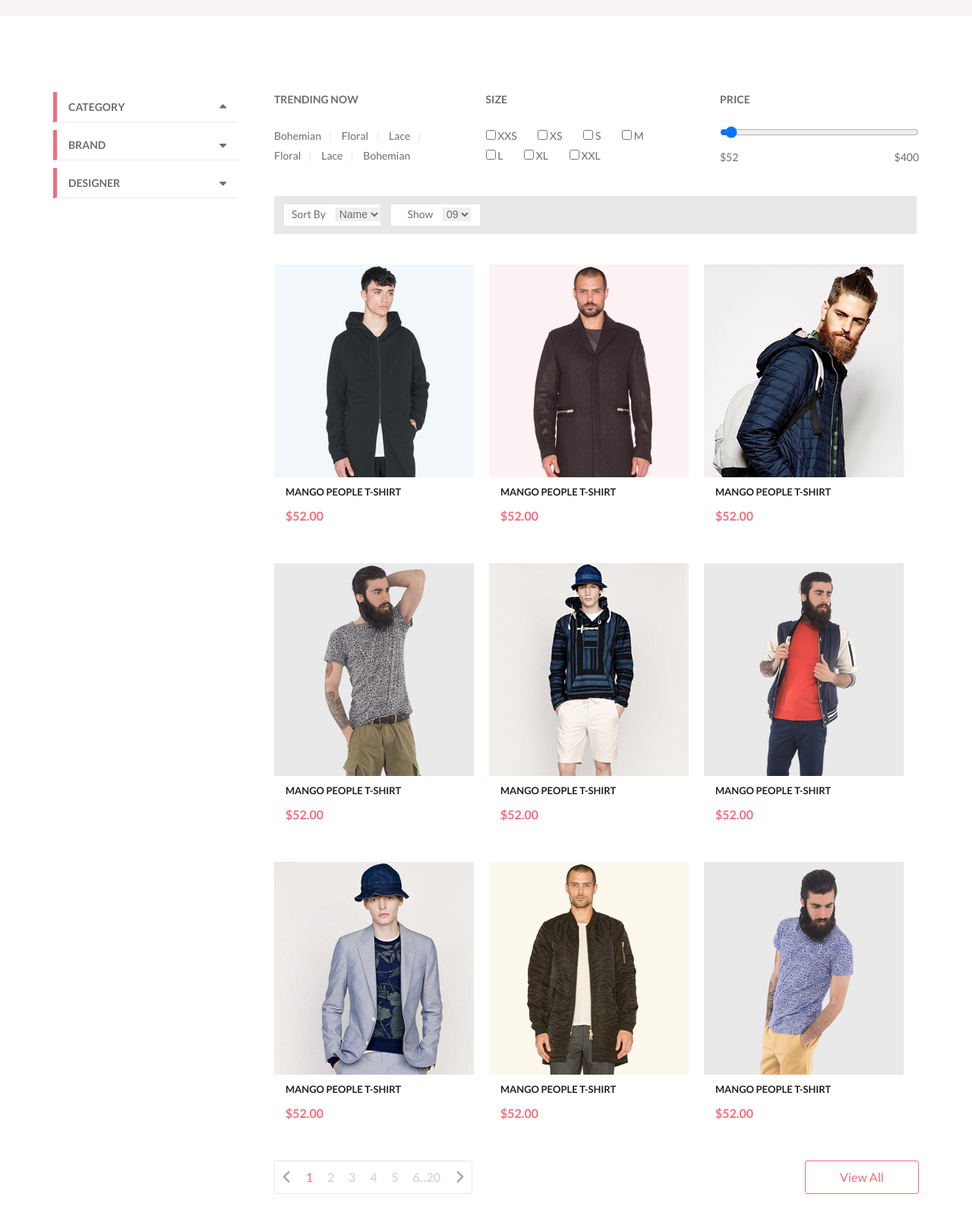
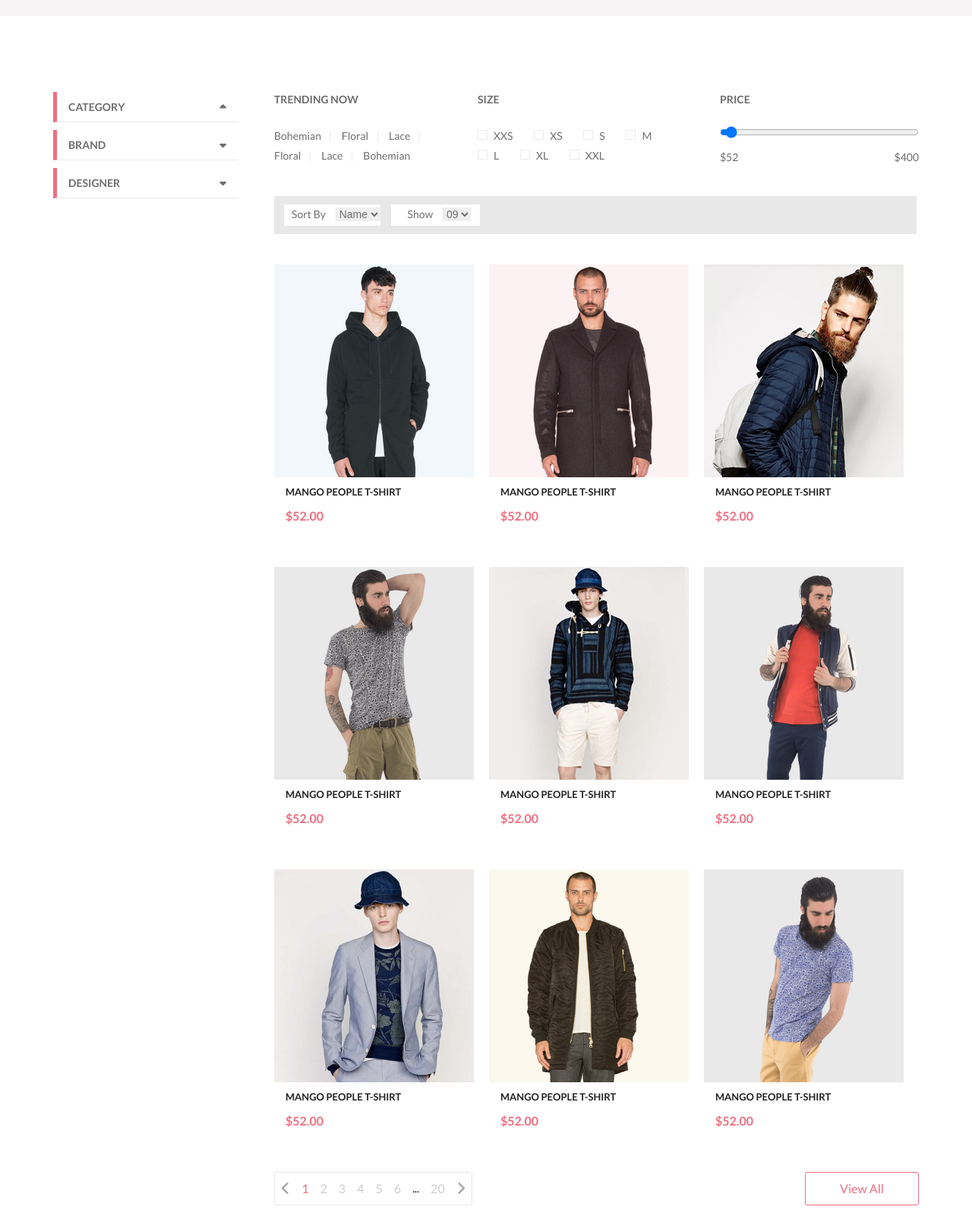
Before and after one commit to Den107/InternetShop-Brend, a plain HTML site: page product.html in a window 1280 px wide. Shown: the part 280-1880 px from the top of the page at 76% size. Drawn offline with Linux system fonts and the light colour scheme.

Commit message:
стилизовал чекбоксы

```diff
--- a/SCSS/_null.scss
+++ b/SCSS/_null.scss
@@ -1,5 +1,5 @@
-$mainColor: #f16d7f;
-$secondColor: #222222;
+// $mainColor: #f16d7f;
+// $secondColor: #222222;
 $container-width: 1140px;
 * {
     padding: 0;
--- a/SCSS/style-product.scss
+++ b/SCSS/style-product.scss
@@ -60,7 +60,7 @@
 
     &__size {
         line-height: 26px;
-        max-width: 235px;
+        max-width: 256px;
     }
 
     &__size-item {
@@ -68,6 +68,37 @@
         height: 13px;
         background-color: $whiteColor;
         border: 1px solid $sliderBackground;
+        margin-right: 2px;
+        margin-left: -2px;
+        position: absolute;
+        z-index: -1;
+        opacity: 0;
+        margin: 10px 0 0 20px;
+    }
+    &__size-item + &__size-label {
+        position: relative;
+        padding: 0 0 0 21px;
+        cursor: pointer;
+    }
+    &__size-item + &__size-label:before {
+        content: "";
+        position: absolute;
+        top: 1px;
+        left: 0;
+        width: 13px;
+        height: 13px;
+
+        background: $whiteColor;
+
+        transition: 0.2s;
+        border: 1px solid #ebebeb;
+    }
+
+    &__size-item:checked + &__size-label:before {
+        background: $mainColor;
+    }
+    &__size-item:checked + &__size-label:after {
+        left: 26px;
     }
 
     &__size-label {
@@ -150,9 +181,7 @@
         & :nth-child(2) {
             color: $mainColor;
         }
-        & :nth-child(8) {
-            margin-left: -20px;
-        }
+
         & i {
             font-size: 20.2px;
             line-height: 26px;
@@ -292,6 +321,7 @@
         font-weight: 700;
         text-transform: uppercase;
         color: $mainColor;
+        padding-bottom: 5px;
     }
 }
 
--- a/product.html
+++ b/product.html
@@ -573,7 +573,8 @@
                     <a href="#" class="content__pagination-link">4</a>
                     <a href="#" class="content__pagination-link">5</a>
                     <a href="#" class="content__pagination-link">6</a>
-                    <a href="#" class="content__pagination-link">...20</a>
+                    <span>...</span>
+                    <a href="#" class="content__pagination-link">20</a>
                     <i class="fas fa-angle-right"></i>
                 </div>
                 <button class="content__button">View All</button>
```
Also changed, not shown: css/style-product.css, 1 other file.
